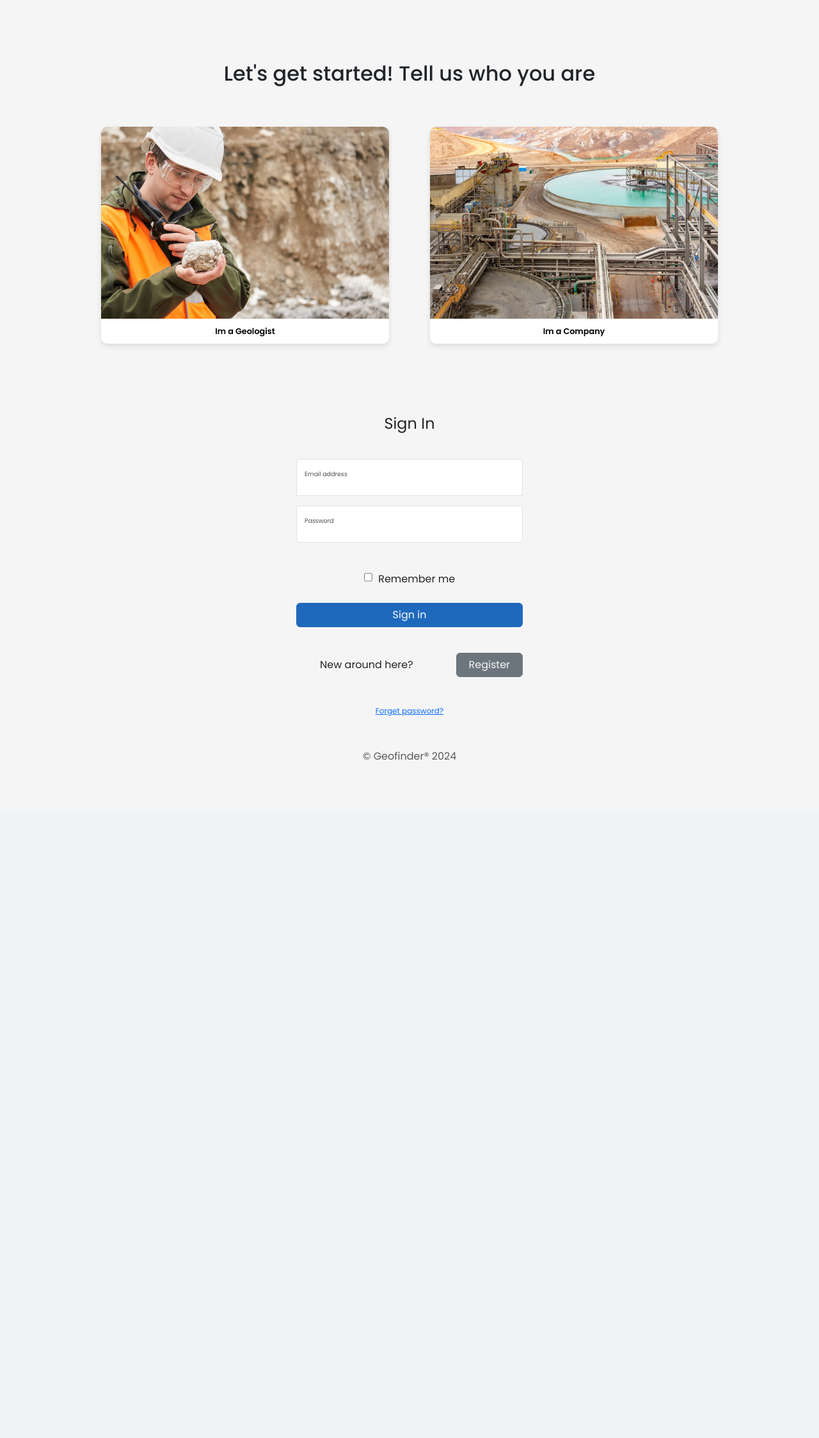
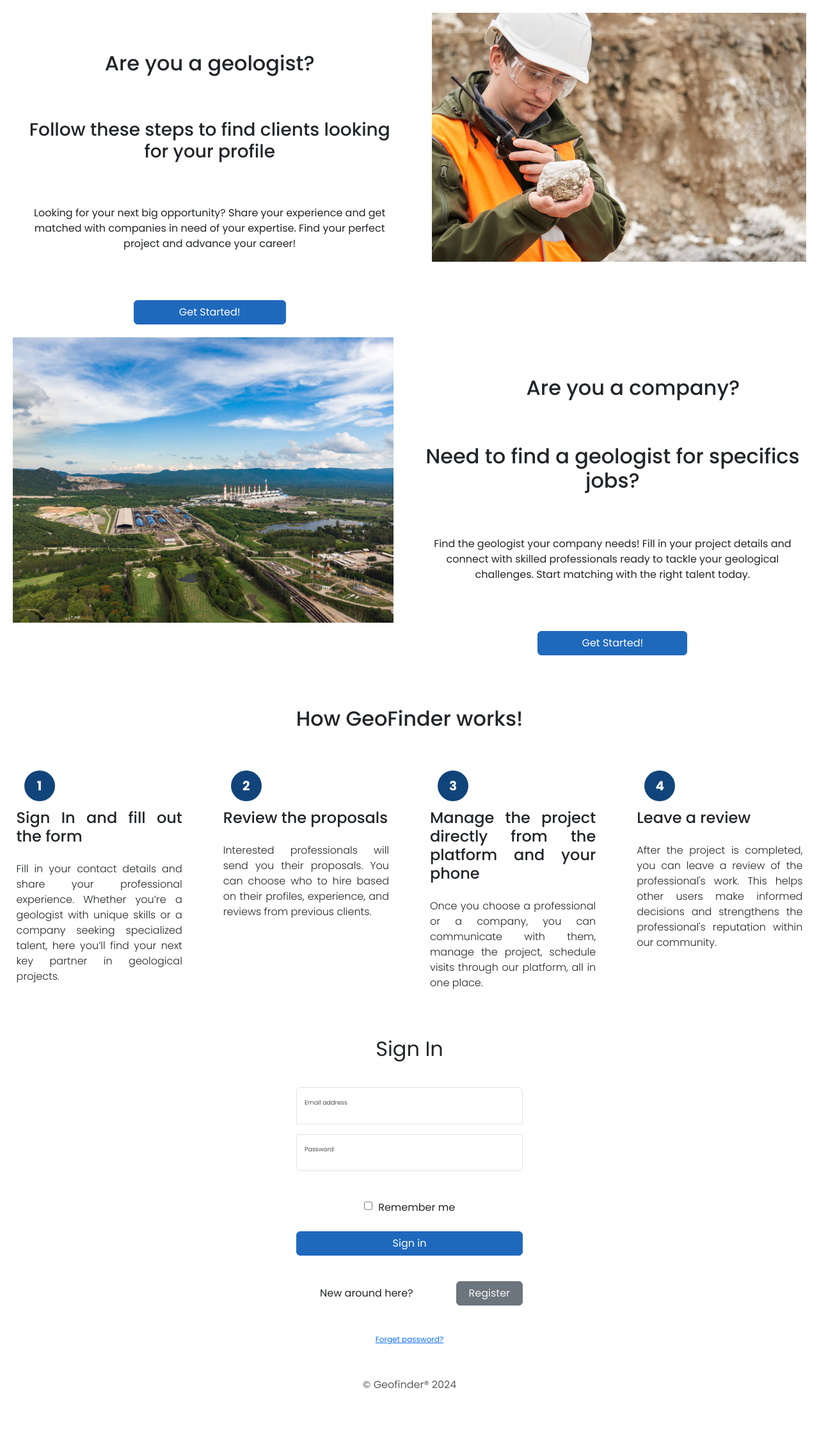
Before and after one commit to FranciscoVirgili/GeoFinder, a PHP site: page /signin.html in a window 1280 px wide. Shown: the part 93-2340 px from the top of the page at 64% size. Before the commit the page ends 1281 px from the top, so only its background shows below. Run offline with PHP 8.4, Linux system fonts and the light colour scheme; some libraries are stand-ins or nearby versions.

Commit message:
Cambios en el sign in

```diff
--- a/companyForm.html
+++ b/companyForm.html
@@ -141,7 +141,7 @@
 
 
           <!-- State of residence -->
-          <label for="state-residence">State of residence:</label>
+          <label for="state-residence">Select state or territory of residence:</label>
           <select id="state-residence" name="state-residence" required>
             <option value="" disabled selected>Select your state</option>
             <option value="Queensland">Queensland</option>
@@ -160,7 +160,7 @@
           </select>
 
         <!-- other town of operation -->
-        <label for="other-towns">Other towns of operation (Aus):</label>
+        <label for="other-towns">Other States/Territories of operation (Aus):</label>
         <fieldset class="othersTownOperationchck">
           <div style="display: flex; align-items:baseline">
               <input type="checkbox" id="queensland" name="otherTown-operation[]" value="Queensland">
--- a/estilo.css
+++ b/estilo.css
@@ -459,7 +459,7 @@ height: 50vh;
     display: flex;
     align-items: center;
     padding-bottom: 40px;
-    background-color: #f5f5f5;
+    background-color: #ffffff;
 }
 
 
@@ -498,7 +498,8 @@ height: 50vh;
 
 #signInH1{
     margin-top: 2vh;
-    font-size: 1.5rem;
+    font-size: 2rem;
+    font-weight: 500;
 }
 
 .desktopSign{
@@ -557,6 +558,86 @@ height: 50vh;
 }
 .forgetPassword{
     font-size: 1.5vh;
+}
+
+
+/* Sign In First Section */
+
+.firstSigInSection{
+    width: 100%;
+}
+
+
+.firstGallerySignIn{
+    display: flex;
+    height: 100%;
+    width: 100%;
+    height: 100%;
+    flex-direction: row-reverse;
+}
+
+.firstGalleryImage{
+    width: 100%;
+}
+
+.firstImageGallery{
+    width: 100%;
+    padding: 20px;
+}
+
+.firstGalleryGeologistTitle{
+    width: 100%;
+    display: flex;
+    flex-direction: column;
+    align-items: center;
+    gap: 60px;
+    justify-content: flex-start;
+    padding-left: 30px;
+    padding-right: 30px;
+}
+
+.firstGalleryGeologistTitle button{
+    width: 40%;
+}
+
+.secondGallerySignIn{
+    display: flex;
+    height: 100%;
+    width: 100%;
+    height: 100%;
+    flex-direction: row;
+}
+
+.secondGalleryImage{
+    width: 100%;
+    padding: 20px;
+}
+
+.secondImageGallery{
+    width: 100%;
+}
+
+.secondGalleryGeologistTitle{
+    width: 100%;
+    display: flex;
+    flex-direction: column;
+    align-items: center;
+    gap: 60px;
+    justify-content: flex-start;
+    padding-left: 30px;
+    padding-right: 30px;
+}
+
+.secondGalleryGeologistTitle h1{
+    display: flex;
+    width: 100%;
+    align-items: center;
+    justify-content: center;
+    margin-left: 4rem;
+}
+
+.secondGalleryGeologistTitle button{
+    width: 40%;
 }
 
 /* Test Register Page */
@@ -1405,9 +1486,6 @@ user-info  img{
     max-width: 60%;
 }
 
-#signInH1 {
-    font-size: calc(1vw + 1rem);
-}
 .form-signin label {
     font-size: 1rem !important;
     font-weight: 300;
--- a/index.html
+++ b/index.html
@@ -41,7 +41,7 @@
                   <a class="nav-link" href="./signin.html">Im a Company</a>
                 </li>
                 <li class="nav-item" href="./findGeo.html">
-                  <a class="nav-link" href="./findGeo.html">Im a Geo</a>
+                  <a class="nav-link" href="./signin.html">Im a Geo</a>
                 </li>
                 <span class="btnSignInDesktop">
                   <a href="./signin.html"><button style="font-size: 1.5rem;
@@ -174,7 +174,7 @@
           <p>We send you job leads and you can manage them all in one app so you’ll save time on admin. We promote your profile and services by connecting you with more clients.</p><p>Publish what type of work and services you perform so that clients can contact you quickly and easily on your cell phone or email</p>
           <div class="thirdGridButton">
             <a href="./signin.html"><button class="btn btn-primary" type="submit">List your business</button></a>
-            <a href="./findWork.html"><button class="btn btn-primary" type="submit">See how it works</button></a>
+            <a href="./signin.html"><button class="btn btn-primary" type="submit">See how it works</button></a>
           </div>
         </div>
         <div class="col">
@@ -192,7 +192,7 @@
           <img src="./Images/search-engine-optimization.png">
           <h2>Geological Services</h2>
           <h3>Find what you are looking for</h3>
-          <a href="./findWork.html"><button class="btn btn-primary" type="button">Look for a service (FREE)</button></a>
+          <a href="./signin.html"><button class="btn btn-primary" type="button">Look for a service (FREE)</button></a>
         </div>
         <div class="col">
           <img src="./Images/work-tools.png">
--- a/signin.html
+++ b/signin.html
@@ -56,22 +56,78 @@
         </div>
       </nav>
     </header>
-    <section class="galleryMenu">
-      <h1>Let's get started! Tell us who you are</h1>
-      <div class="gallery">
-        <div class="gallery-item">
-            <a href="./geologistForm.html" style="text-decoration: none;
-    color: black;"
-            ><img src="./Images/geologist2.jpg" loading= "eager" alt="Geologist" />
-          <div class="gallery-item-caption" style="font-weight: 600;">Im a Geologist</div></a>
+    <section class="firstSigInSection">
+        <div class="firstGallerySignIn">
+          <div class="firstGalleryImage">
+            <img class="firstImageGallery" src="./Images/geologist2.jpg">
+          </div>
+          <div class="firstGalleryGeologistTitle">
+            <h1>Are you a geologist?</h1>
+            <h3>Follow these steps to find clients looking for your profile</h3>
+            <p>Looking for your next big opportunity? Share your experience and get matched with companies in need of your expertise. Find your perfect project and advance your career!</p>
+            <button class="btn btn-primary" onclick="location.href='#form-signin'">Get Started!</button>
+          </div>
         </div>
-        <div class="gallery-item">
-          <a href="./companyForm.html"  style="text-decoration: none;
-    color: black;"><img src="./Images/company2.jpg" loading="lazy" alt="Geological Company" />
-          <div class="gallery-item-caption" style="font-weight: 600;">Im a Company</div></a>
+        <div class="secondGallerySignIn">
+          <div class="secondGalleryImage">
+            <img class="secondImageGallery" src="./Images/company2.jpg">
+          </div>
+          <div class="secondGalleryGeologistTitle">
+            <h1>Are you a company?</h1>
+            <h2>Need to find a geologist for specifics jobs?</h2>
+            <p>Find the geologist your company needs! Fill in your project details and connect with skilled professionals ready to tackle your geological challenges. Start matching with the right talent today.</p>
+            <button class="btn btn-primary" onclick="location.href='#form-signin'">Get Started!</button>
+          </div>
         </div>
-        <!-- Añadir más servicios según sea necesario -->
-      </div>
+    </section>
+    <h1 class="findGeoTitle">How GeoFinder works!</h1>
+    <section class="secondListMenu">
+      <div class="containerSecondList">
+        <div class="row">
+          <div class="col">
+            <div class="circleList">1</div>
+            <h3>Sign In and fill out the form</h3>
+            <div class="paragraphFindGeo">
+              <p>
+                Fill in your contact details and share your professional experience. Whether you’re a geologist with unique skills or a company seeking specialized talent, here you’ll find your next key partner in geological projects.
+              </p>
+            </div>
+          </div>
+          <div class="col">
+            <div class="circleList">2</div>
+            <h3>Review the proposals</h3>
+            <div class="paragraphFindGeo">
+              <p>
+                Interested professionals will send you their proposals. You can
+                choose who to hire based on their profiles, experience, and
+                reviews from previous clients.
+              </p>
+            </div>
+          </div>
+          <div class="col">
+            <div class="circleList">3</div>
+            <h3>
+              Manage the project directly from the platform and your phone
+            </h3>
+            <div class="paragraphFindGeo">
+              <p>
+                Once you choose a professional or a company, you can communicate with them,
+                manage the project, schedule visits through our platform, all in
+                one place.
+              </p>
+            </div>
+          </div>
+          <div class="col">
+            <div class="circleList">4</div>
+            <h3>Leave a review</h3>
+            <p>
+              After the project is completed, you can leave a review of the
+              professional's work. This helps other users make informed
+              decisions and strengthens the professional's reputation within our
+              community.
+            </p>
+          </div>
+        </div>
     </section>
 
     <main class="form-signin">
```
Also changed, not shown: geologistFormRegister.js (+3 -5 lines), Images/company2.jpg, Images/geologist2.jpg. Lines whose indentation alone changed are shown as unchanged.
